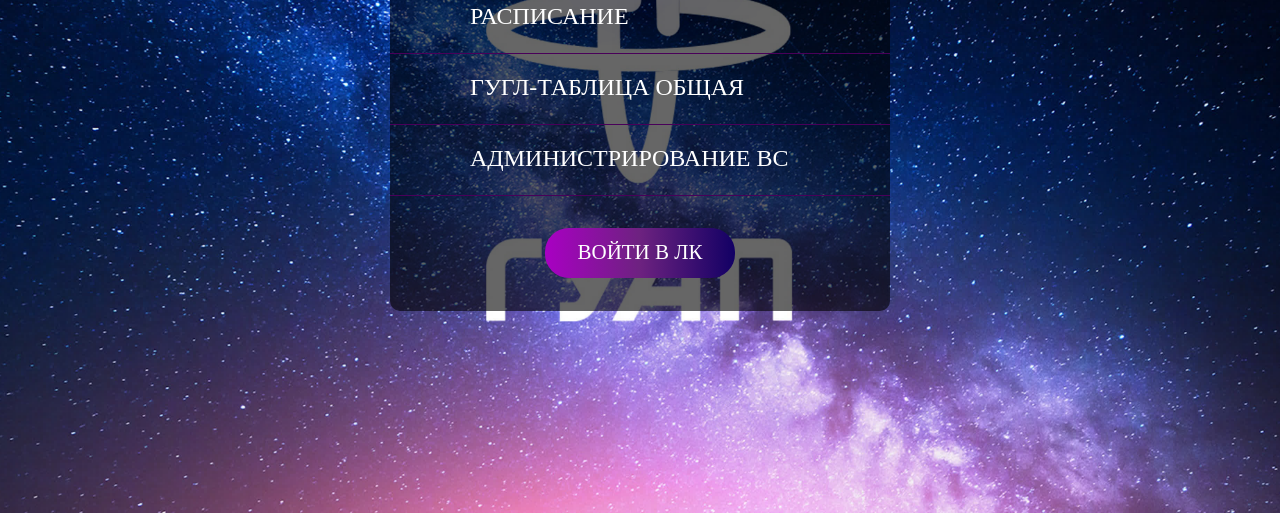
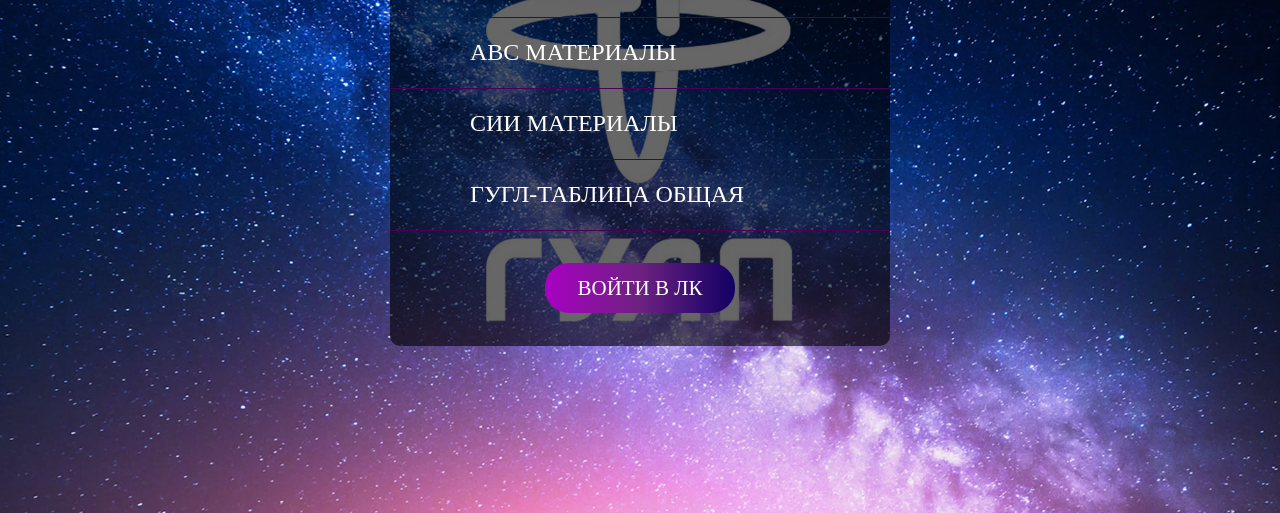
Before and after one commit to otter00/4031-datasheet, a plain HTML site: page index.html in a window 1280 px wide. Shown: the part 287-800 px from the top of the page. Drawn offline with Linux system fonts and the light colour scheme.

Commit message:
добавлены материалы по СИИ

```diff
--- a/index.html
+++ b/index.html
@@ -36,25 +36,24 @@
                         </div> -->
 
                         <div class="wrap-input validate-input">
+                            <a href="https://cloud.mail.ru/public/4W7o/DfH5c9s63">
+                                <input class="input" type="text" placeholder="АВС Материалы">
+                            </a>
+                        </div>
+
+                        <div class="wrap-input validate-input">
+                            <a href="https://cloud.mail.ru/public/Fys7/t4y22Me58">
+                                <input class="input" type="text" placeholder="СИИ Материалы">
+                            </a>
+                        </div>
+
+
+                        <div class="wrap-input validate-input">
                             <a
                                 href="https://docs.google.com/spreadsheets/d/1iPESVImE09zgAf8kTTQakc4qT6ZSPoSVT1SuEfqe3Ug/edit#gid=1480937978">
                                 <input class="input" type="text" placeholder="Гугл-таблица общая">
                             </a>
                         </div>
-
-                        <div class="wrap-input validate-input">
-                            <a
-                                href="https://docs.google.com/spreadsheets/d/1mkeboaf6lGz9qjgQL1s6h-aD3tnmEohKXY8VrcSIAGM/edit#gid=891426648">
-                                <input class="input" type="text" placeholder="Администрирование ВС">
-                            </a>
-                        </div>
-
-                        <!-- <div class="wrap-input validate-input">
-                            <a
-                                href="https://docs.google.com/spreadsheets/d/1uoE3kQH8oYfPoZ91oRath8XOn2dRg4JQ4Ec1Zog0bfw/edit#gid=891426648">
-                                <input class="input" type="text" placeholder="Теория ВП">
-                            </a>
-                        </div> -->
 
                         <!-- <div class="wrap-input validate-input">
                             <a href="https://disk.yandex.ru/d/Ef7WproflRrn1w">
```
